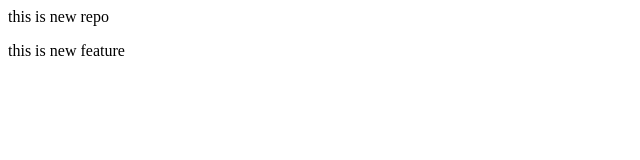
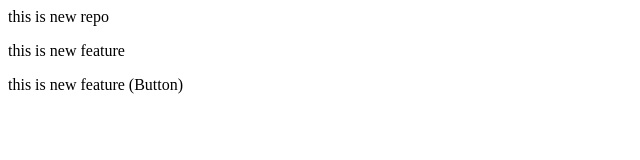
Before and after one commit to rajb0004/localrepo, a plain HTML site: page index.html in a window 1280 px wide. Shown: the whole page, without its empty margins (0-640 px from the left). Drawn offline with Linux system fonts and the light colour scheme.

Commit message:
Add Button

```diff
--- a/index.html
+++ b/index.html
@@ -1,3 +1,5 @@
 <p>this is new repo</p>
 
 <p>this is new feature</p>
+
+<p>this is new feature (Button)</p>
```
Also changed, not shown: 1 other file.
